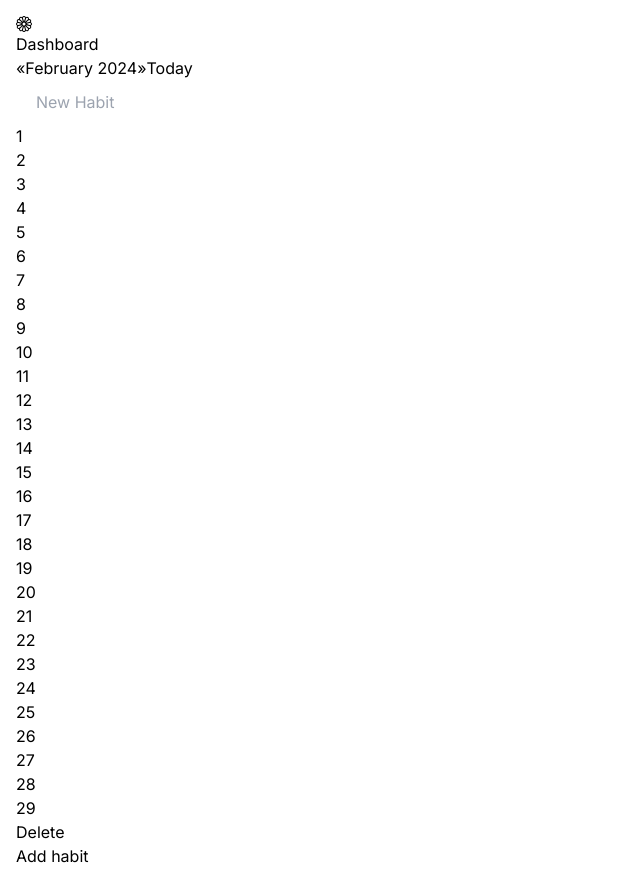
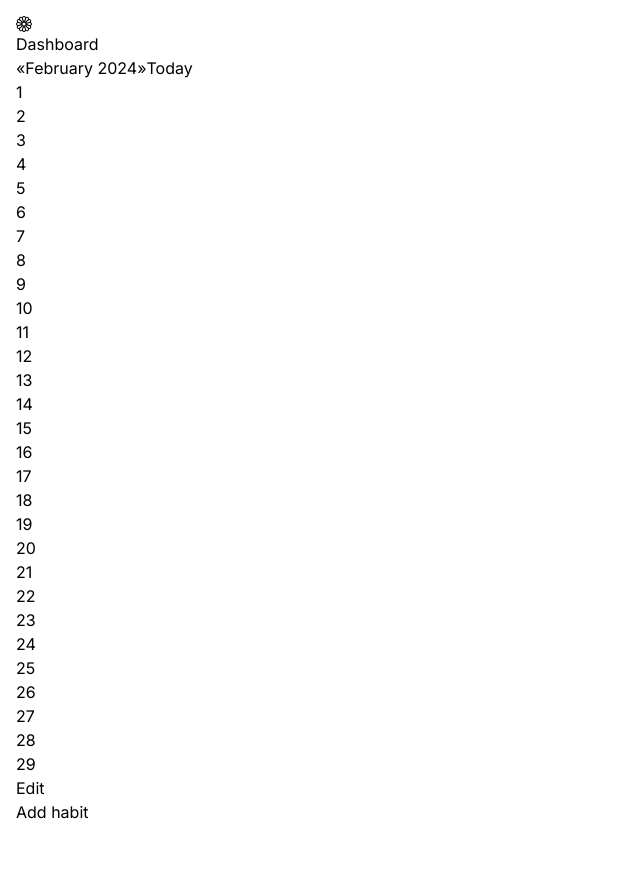
Before and after one commit to baradev/my-habit-tracker, a Next.js app: page / in a window 1280 px wide. Shown: the whole page, without its empty margins (0-640 px from the left). After the commit the page ends 840 px from the top, so only its background shows below. Built offline with nearby package versions, Linux system fonts and the light colour scheme.

Commit message:
add edit button

```diff
--- a/app/HabitLine.tsx
+++ b/app/HabitLine.tsx
@@ -1,11 +1,8 @@
-'use client'
 import React, { useState, ChangeEvent } from 'react'
 import Record from './Record'
 import dayjs from 'dayjs'
 import { IHabit, IRecord } from './page'
 
-//defining the prop types for the HabitLine component
-//specifies the expected type for various props
 interface HabitLineProps {
   color: string
   habit: IHabit
@@ -14,7 +11,7 @@ interface HabitLineProps {
   addRecordForSelectedDay: (habitId: string, date: string) => void
   onDeleteHabit: () => void
 }
-//functional component
+
 const HabitLine: React.FC<HabitLineProps> = ({
   color,
   habit,
@@ -23,23 +20,20 @@ const HabitLine: React.FC<HabitLineProps> = ({
   addRecordForSelectedDay,
   onDeleteHabit,
 }) => {
-  //calculates the number of days in the current month
   const daysInMonth = currentMonth.daysInMonth()
 
-  //retrieves the habit name from local storage or default
   const [habitName, setHabitName] = useState<string>(() => {
     const storedHabitNames = localStorage.getItem('habitNames')
     const habitNames = storedHabitNames ? JSON.parse(storedHabitNames) : {}
     return habitNames[habit.id] || habit.name || ''
   })
 
-  //changes the input field when typing = writing will apear = it updates the "habitName"
-  // state when the input value changes
+  const [editMode, setEditMode] = useState<boolean>(false)
+
   const handleNameChange = (event: ChangeEvent<HTMLInputElement>) => {
     setHabitName(event.target.value)
   }
 
-  //when the inout field loses focus - it update the habit name in local storage
   const handleNameBlur = () => {
     const updatedHabitNames = {
       ...JSON.parse(localStorage.getItem('habitNames') || '{}'),
@@ -54,11 +48,21 @@ const HabitLine: React.FC<HabitLineProps> = ({
     addRecordForSelectedDay(habitId, date)
   }
 
+  const toggleEditMode = () => {
+    setEditMode(!editMode)
+  }
+
+  const handleSave = () => {
+    handleNameBlur()
+    toggleEditMode()
+  }
+
   return (
     <div
       className={`flex flex-wrap justify-between m-3 ${color} mx-auto max-w-screen-xl`}
     >
       <div className="w-full md:w-1/2 lg:w-1/3 xl:w-1/4 mb-4 md:mb-0 flex items-center xl:justify-start">
+        {editMode ? (
           <input
             type="text"
             value={habitName}
@@ -66,6 +70,9 @@ const HabitLine: React.FC<HabitLineProps> = ({
             onBlur={handleNameBlur}
             placeholder="New Habit"
           />
+        ) : (
+          <span>{habitName}</span>
+        )}
       </div>
       <div className="w-full md:w-1/2 lg:w-2/3 xl:w-3/4">
         <div className="flex flex-wrap justify-start">
@@ -85,13 +92,20 @@ const HabitLine: React.FC<HabitLineProps> = ({
           ))}
         </div>
         <div className={`flex flex-row-reverse mr-4`}>
-          <button
-            className={'text-gray-400'}
-            onClick={onDeleteHabit}
-            aria-label={`Delete habit ${habitName}`}
-          >
+          {editMode ? (
+            <>
+              <button className="text-gray-400" onClick={handleSave}>
+                Save
+              </button>
+              <button className="text-gray-400" onClick={onDeleteHabit}>
                 Delete
               </button>
+            </>
+          ) : (
+            <button className="text-gray-400" onClick={toggleEditMode}>
+              Edit
+            </button>
+          )}
         </div>
       </div>
     </div>
```
Lines whose indentation alone changed are shown as unchanged.
